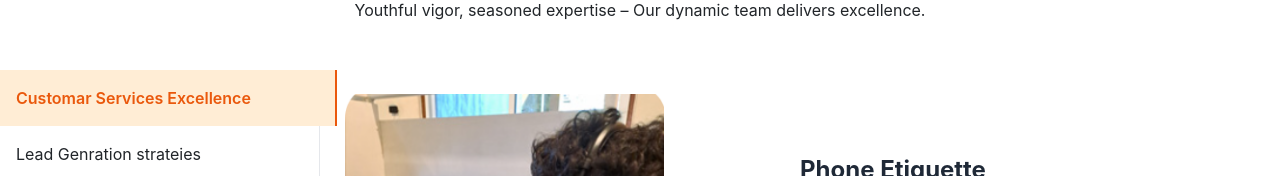
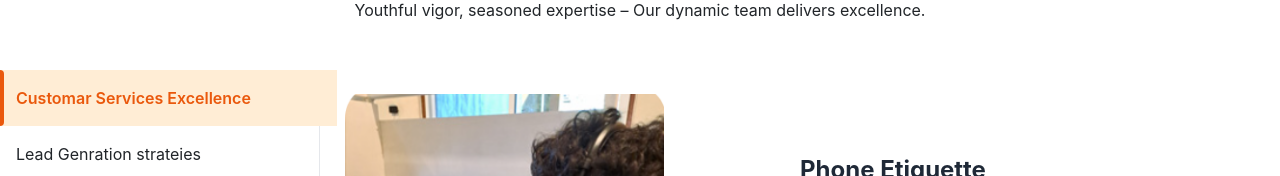
Before and after one commit to Abdulrehman-Dev786/elementperfectcenter, a React (Vite) app: page / in a window 1280 px wide. Shown: the part 2038-2214 px from the top of the page. Built offline with nearby package versions, Linux system fonts and the light colour scheme.

Commit message:
fix: updated

```diff
--- a/src/components/sidebar.jsx
+++ b/src/components/sidebar.jsx
@@ -2,18 +2,23 @@ import React from "react";
 
 const Sidebar = ({ sections, activeId, onSelect }) => {
   return (
-    <div className="grid grid-cols-1  md:w-1/4 bg-white border-r md:min-h-screen">
+    <div className="grid grid-cols-1 md:w-1/4 bg-white md:border-r md:min-h-screen">
       <ul>
         {sections.map((section) => (
           <li
             key={section.id}
-            className={`ps-3 w-[395px] md:w-[337px] py-3 cursor-pointer hover:bg-gray-100 transition ${
-              activeId === section.id
-                ? "bg-orange-100 text-orange-600 border-r-2 border-orange-600 font-semibold"
-                : ""
-            }`}
+            className={`ps-3 w-full md:w-[337px] py-3 cursor-pointer hover:bg-orange-100 transition relative
+              ${
+                activeId === section.id
+                  ? "bg-orange-100 text-orange-600 font-semibold"
+                  : ""
+              }`}
             onClick={() => onSelect(section.id)}
           >
+            {/* Active Orange Line */}
+            {activeId === section.id && (
+              <span className="absolute left-0 top-0 h-full w-1 bg-orange-600 rounded-r-md transition-all duration-300"></span>
+            )}
             {section.title}
           </li>
         ))}
```
